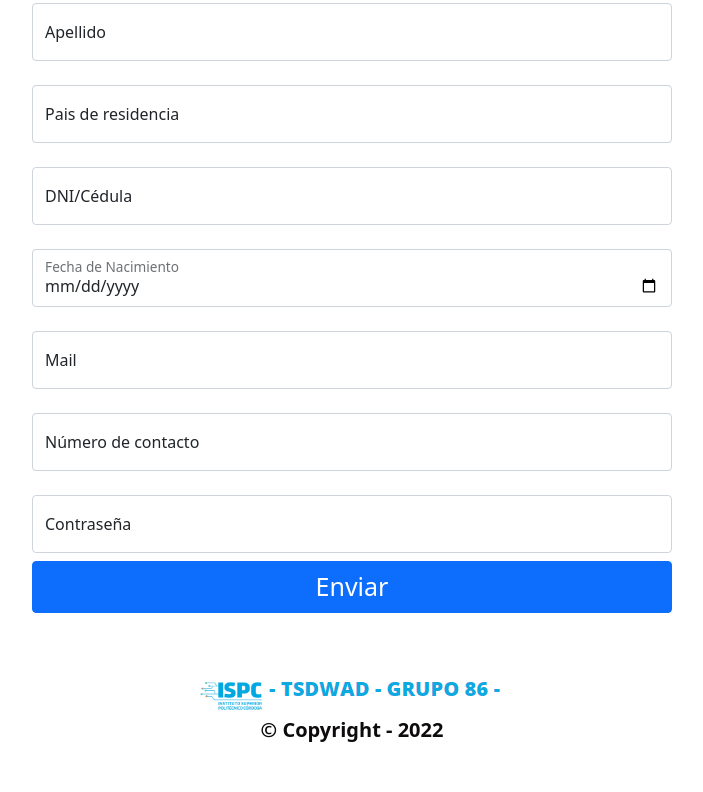
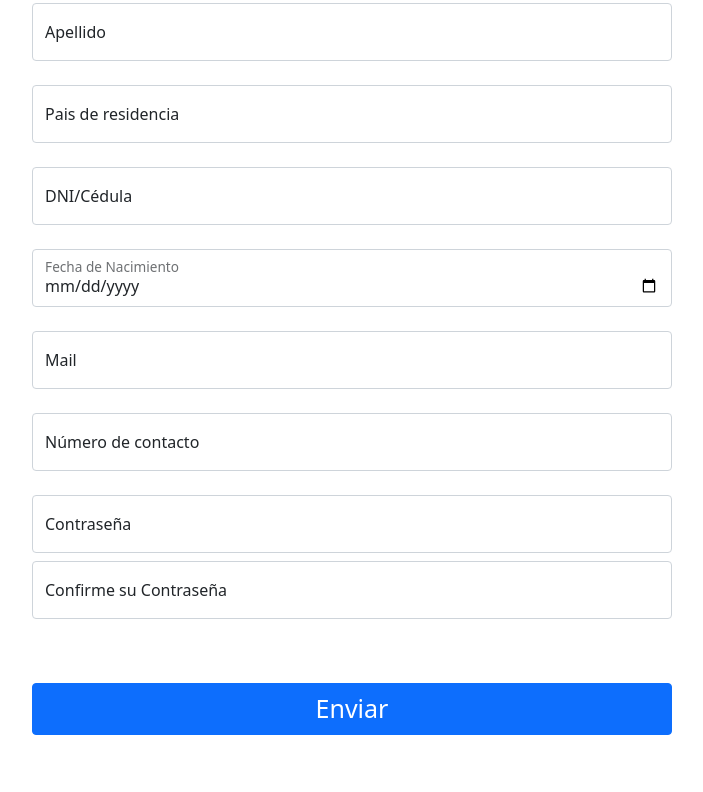
Before and after one commit to profeale/PBKispcgrupoBx2, a plain HTML site: page frontend/registro.html in a window 1280 px wide. Shown: the part 457-1249 px from the top of the page, without its empty margins (288-991 px from the left). Before the commit the page ends 1218 px from the top, so only its background shows below. Drawn offline with nearby package versions, Linux system fonts and the light colour scheme.

Commit message:
Se crea formulario de confirmacion de password

```diff
--- a/frontend/registro.html
+++ b/frontend/registro.html
@@ -103,7 +103,7 @@
         </header>
         <main>
             <h1 class="tituloRegistro">Registrate</h1>
-            <form class="d-grid gap-2 col-6 mx-auto" method="post">
+            <form id="form" class="d-grid gap-2 col-6 mx-auto" method="post">
                 <div class="form-floating mb-3">
                     <input
                         type="text"
@@ -145,7 +145,7 @@
                         type="text"
                         class="form-control"
                         id="pais"
-                        placeholder="Pais de recidencia"
+                        placeholder="Pais de residencia"
                         required
                     />
                     <label for="floatingInput">Pais de residencia</label>
@@ -198,12 +198,28 @@
                         class="form-control"
                         id="floatingPassword"
                         placeholder="Contraseña"
+                        maxlength="16"
+                        minlength="8"
                         required
                     />
                     <label for="floatingPassword">Contraseña</label>
                 </div>
+                <div class="form-floating">
+                    <input
+                        type="password"
+                        class="form-control"
+                        id="floatingPassword2"
+                        placeholder="Confirme su Contraseña"
+                        maxlength="16"
+                        minlength="8"
+                        required
+                    />
+                    <label for="floatingPassword">Confirme su Contraseña</label>
+                </div>
+                <br>
+                <br>
                 <button
-                    type="button"
+                    type="submit"
                     class="btn btn-primary"
                     style="font-size: 25px"
                 >
@@ -221,6 +237,8 @@
             src="https://cdn.jsdelivr.net/npm/bootstrap@5.0.2/dist/js/bootstrap.bundle.min.js"
             integrity="sha384-MrcW6ZMFYlzcLA8Nl+NtUVF0sA7MsXsP1UyJoMp4YLEuNSfAP+JcXn/tWtIaxVXM"
             crossorigin="anonymous"
-        ></script>
+            ></script>
+        <!-----Script js-->
+        <script src="js/validacion.js"></script>
     </body>
 </html>
```
